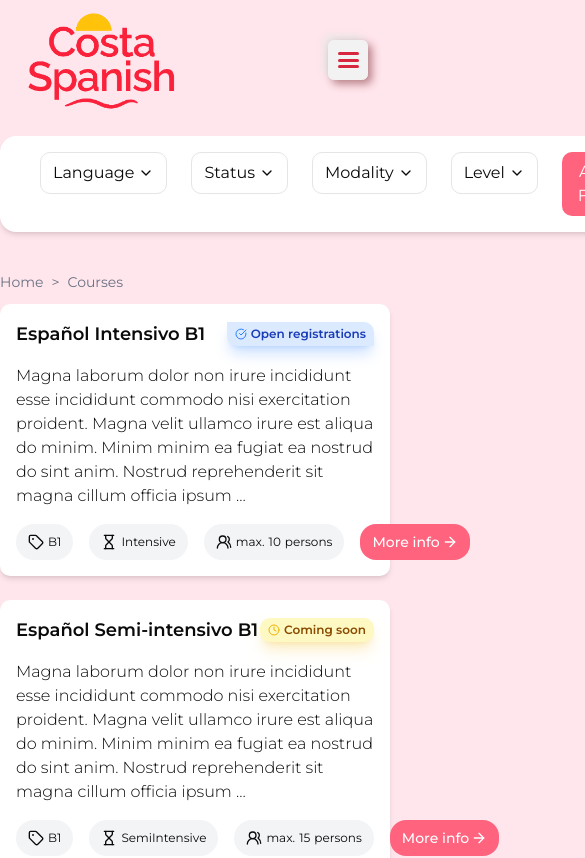
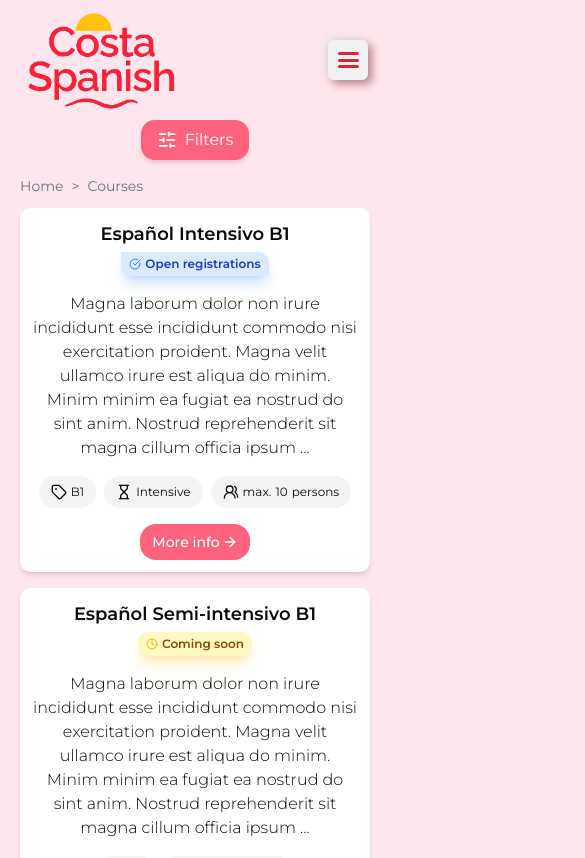
Before and after one commit to Michael8991/costaspanish-academy, a Next.js app: page /spanish in a window 390 px wide. Shown: the top 858 px of the page, 585 px wide, since content can reach past the window. Built offline with nearby package versions, Linux system fonts and the light colour scheme.

Commit message:
Seccion de catalogo de cursos, arreglada para vistas de ovil y tablets, listo para publicar

```diff
--- a/app/(courses)/(languages)/english/page.tsx
+++ b/app/(courses)/(languages)/english/page.tsx
@@ -15,9 +15,14 @@ export default function EnglishCourses() {
   return (
     <>
       <FilterBarCourses filters={filters} setFilters={setFilters} />
-      <div className="flex items-center text-sm text-gray-500 mb-3 space-x-2">
-        <Link href="/" className="hover:text-rose-400 transition-colors">Home</Link>
-        <span className="select-none">{'>'}</span>
+      <div className="flex items-center text-sm text-gray-500 mb-3 space-x-2 px-5">
+        <Link href="/" className="hover:text-rose-400 transition-colors">
+          Home
+        </Link>
+        <span className="select-none">{">"}</span>
+        <Link href="#" className="hover:text-rose-400 transition-colors">
+          Courses
+        </Link>
       </div>
       <CoursesCatalog filters={filters} />
     </>
--- a/app/(courses)/(languages)/spanish/page.tsx
+++ b/app/(courses)/(languages)/spanish/page.tsx
@@ -15,13 +15,12 @@ export default function SpanishCourses() {
   return (
     <>
       <FilterBarCourses filters={filters} setFilters={setFilters} />
-      <div className="flex items-center text-sm text-gray-500 mb-3 space-x-2">
-        <Link href="/" className="hover:text-rose-400 transition-colors">Home</Link>
-        <span className="select-none">{'>'}</span>
-        <Link
-          href="#"
-          className="hover:text-rose-400 transition-colors"
-        >
+      <div className="flex items-center text-sm text-gray-500 mb-3 space-x-2 px-5">
+        <Link href="/" className="hover:text-rose-400 transition-colors">
+          Home
+        </Link>
+        <span className="select-none">{">"}</span>
+        <Link href="#" className="hover:text-rose-400 transition-colors">
           Courses
         </Link>
       </div>
--- a/components/CoursesCatalog/CoursesCatalog.tsx
+++ b/components/CoursesCatalog/CoursesCatalog.tsx
@@ -78,7 +78,7 @@ export const CoursesCatalog = ({ filters }: CoursesCatalogProps) => {
         hidden: {},
         show: { transition: { staggerChildren: 0.05 } },
       }}
-      className="grid grid-cols-1 md:grid-cols-2 gap-6 mb-6"
+      className="grid grid-cols-1 sm:grid-cols-1 md:grid-cols-2 gap-4 sm:gap-4 md:gap-6 mb-6 px-5"
     >
       {filteredCourses.map((course) => (
         <motion.div
@@ -86,24 +86,28 @@ export const CoursesCatalog = ({ filters }: CoursesCatalogProps) => {
           initial={{ opacity: 0, y: -20 }}
           animate={{ opacity: 1, y: 0 }}
           transition={{ duration: 0.4, ease: [0.25, 0.1, 0.25, 1] }}
-          className="border-none rounded-lg p-4 shadow-md bg-white hover:scale-102 transition duration-150 ease-in-out"
+          className="border-none rounded-lg p-3 sm:p-4 shadow-md bg-white hover:scale-102 transition duration-150 ease-in-out"
         >
-          <div className="flex justify-between items-center mb-2">
-            <h2 className="text-lg font-semibold">{course.title}</h2>
+          <div className="flex flex-col sm:flex-row justify-between items-start sm:items-center mb-2">
+            <h2 className="text-lg font-semibold text-center w-full sm:w-fit">
+              {course.title}
+            </h2>
             {course.status && (
               <span
-                className={`flex items-center text-xs font-semibold ${statusStyles[course.status]}`}
+                className={`flex items-center text-xs font-semibold mt-1 sm:mt-0 mx-auto sm:mx-0 ${statusStyles[course.status]}`}
               >
                 {statusIcons[course.status]}
                 {statusLabel[course.status]}
               </span>
             )}
           </div>
-          <p className="font-light text-base my-4">{course.longDesc.length > 240
-            ? course.longDesc.substring(0, 240) + "…"
-            : course.longDesc}</p>
-          <div className="flex gap-4 mt-4">
-            <div className="flex gap-4 w-full">
+          <p className="font-light text-base my-4 max-sm:text-center">
+            {course.longDesc.length > 240
+              ? course.longDesc.substring(0, 240) + "…"
+              : course.longDesc}
+          </p>
+          <div className="flex flex-col sm:flex-row gap-2 sm:gap-4 mt-4">
+            <div className="flex flex-wrap gap-2 sm:gap-4 w-full max-sm:justify-center">
               <span className="flex items-center w-fit text-xs bg-gray-100 py-2 px-3 rounded-4xl">
                 <Tag size={16} className="mr-1" />
                 {levelLabel[course.level ?? "default"]}
@@ -119,10 +123,7 @@ export const CoursesCatalog = ({ filters }: CoursesCatalogProps) => {
                 <p className="ml-1">persons</p>
               </span>
             </div>
-            <div className=" float-end items-center flex ">
-              {/* <p className="flex items-center text-sm font-semibold  bg-green-50 text-green-700 py-2 px-3 rounded-4xl">
-                {course.price}
-              </p> */}
+            <div className="flex justify-start sm:justify-end items-center mt-2 sm:mt-0 max-sm:w-full max-sm:justify-center">
               <Link
                 href={`/${course.slug}`}
                 className="group flex items-center gap-0.5 whitespace-nowrap text-sm font-medium bg-rose-400 text-white rounded-2xl py-2 px-3 transition"
--- a/components/filterBarCourses/FilterBarCourses.tsx
+++ b/components/filterBarCourses/FilterBarCourses.tsx
@@ -1,8 +1,8 @@
-import React, { Dispatch, SetStateAction } from "react";
-import styles from "./filterBarCourses.module.css";
+import React, { Dispatch, SetStateAction, useState } from "react";
 import { CourseFilters } from "@/types";
 import { Dropdown } from "../UI/Dropdown";
-import { motion } from "framer-motion";
+import { motion, AnimatePresence } from "framer-motion";
+import { SlidersHorizontal } from "lucide-react";
 
 const languageOptions = ["Spanish", "English"];
 const statusOptions = ["inProgress", "soon", "pending"];
@@ -30,17 +30,12 @@ export const FilterBarCourses = ({
   filters,
   setFilters,
 }: FilterBarCoursesProps) => {
-  const [selectedStatus, setSelectedStatus] = React.useState<string | null>(
-    null
-  );
-  const [selectedModality, setSelectedModality] = React.useState<string | null>(
-    null
-  );
-  const [selectedLevel, setSelectedLevel] = React.useState<string | null>(null);
-  const [selectedLanguage, setSelectedLanguage] = React.useState<string | null>(
-    null
-  );
-  const [openDropdown, setOpenDropdown] = React.useState<string | null>(null);
+  const [selectedStatus, setSelectedStatus] = useState<string | null>(null);
+  const [selectedModality, setSelectedModality] = useState<string | null>(null);
+  const [selectedLevel, setSelectedLevel] = useState<string | null>(null);
+  const [selectedLanguage, setSelectedLanguage] = useState<string | null>(null);
+  const [openDropdown, setOpenDropdown] = useState<string | null>(null);
+  const [showMobileFilters, setShowMobileFilters] = useState(false);
 
   const handleApplyFilters = () => {
     setFilters({
@@ -61,7 +56,9 @@ export const FilterBarCourses = ({
         | undefined,
       language: selectedLanguage as "Spanish" | "English" | undefined,
     });
+    setShowMobileFilters(false);
   };
+
   const handleResetFilters = () => {
     setSelectedStatus(null);
     setSelectedModality(null);
@@ -73,14 +70,34 @@ export const FilterBarCourses = ({
       level: undefined,
       language: undefined,
     });
+    setShowMobileFilters(false);
   };
+
   return (
+    <>
+      {/* Botón móvil */}
+      <div className="flex justify-center md:hidden mb-4">
+        <button
+          onClick={() => setShowMobileFilters((prev) => !prev)}
+          className="flex items-center gap-2 px-4 py-2 bg-rose-400 text-white rounded-xl shadow-md hover:bg-rose-500 transition"
+        >
+          <SlidersHorizontal size={20} />
+          Filters
+        </button>
+      </div>
+
+      {/* Barra de filtros */}
+      <AnimatePresence>
+        {(showMobileFilters || window.innerWidth >= 768) && (
           <motion.div
-      initial={{ opacity: 0, y: -20 }}
+            initial={{ opacity: 0, y: -10 }}
             animate={{ opacity: 1, y: 0 }}
-      transition={{ duration: 0.4, ease: [0.25, 0.1, 0.25, 1] }}
-      className="flex align-middle justify-center mb-10 mt-4 gap-6 bg-white w-fit m-auto py-4 px-10 rounded-2xl shadow-md"
+            exit={{ opacity: 0, y: -10 }}
+            transition={{ duration: 0.3 }}
+            className="flex flex-col md:flex-row items-center justify-center mb-10 gap-4 md:gap-6 bg-white w-full sm:w-fit m-auto py-4 px-4 sm:px-6 md:px-10 rounded-2xl shadow-md"
           >
+            {/* Envuelvo los dropdowns para poder usar width responsive */}
+            <div className="w-full sm:w-auto">
               <Dropdown
                 id="language"
                 options={languageOptions}
@@ -90,6 +107,8 @@ export const FilterBarCourses = ({
                 openDropdown={openDropdown}
                 setOpenDropdown={setOpenDropdown}
               />
+            </div>
+            <div className="w-full sm:w-auto">
               <Dropdown
                 id="status"
                 options={statusOptions}
@@ -100,6 +119,8 @@ export const FilterBarCourses = ({
                 openDropdown={openDropdown}
                 setOpenDropdown={setOpenDropdown}
               />
+            </div>
+            <div className="w-full sm:w-auto">
               <Dropdown
                 id="modality"
                 options={modalityOptions}
@@ -110,6 +131,8 @@ export const FilterBarCourses = ({
                 openDropdown={openDropdown}
                 setOpenDropdown={setOpenDropdown}
               />
+            </div>
+            <div className="w-full sm:w-auto">
               <Dropdown
                 id="level"
                 options={levelOptions}
@@ -119,20 +142,26 @@ export const FilterBarCourses = ({
                 openDropdown={openDropdown}
                 setOpenDropdown={setOpenDropdown}
               />
+            </div>
 
+            {/* Botones */}
+            <div className="flex flex-col sm:flex-row gap-2 sm:gap-4 mt-2 md:mt-0 w-full md:w-auto">
               <button
                 onClick={handleApplyFilters}
-        className="px-4 py-2 bg-rose-400 text-white rounded-lg hover:bg-rose-500 transition"
+                className="px-4 py-2 bg-rose-400 text-white rounded-lg hover:bg-rose-500 transition w-full sm:w-auto"
               >
                 Apply Filters
               </button>
-
               <button
                 onClick={handleResetFilters}
-        className="px-4 py-2 bg-gray-200 text-gray-700 rounded-lg hover:bg-gray-300 transition"
+                className="px-4 py-2 bg-gray-200 text-gray-700 rounded-lg hover:bg-gray-300 transition w-full sm:w-auto"
               >
                 Reset Filters
               </button>
+            </div>
           </motion.div>
+        )}
+      </AnimatePresence>
+    </>
   );
 };
```
Lines whose indentation alone changed are shown as unchanged.
